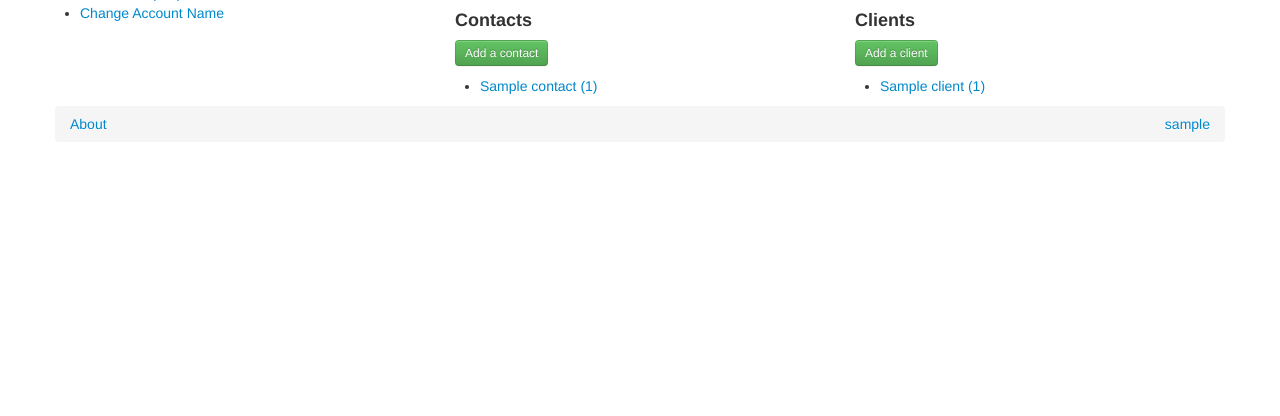
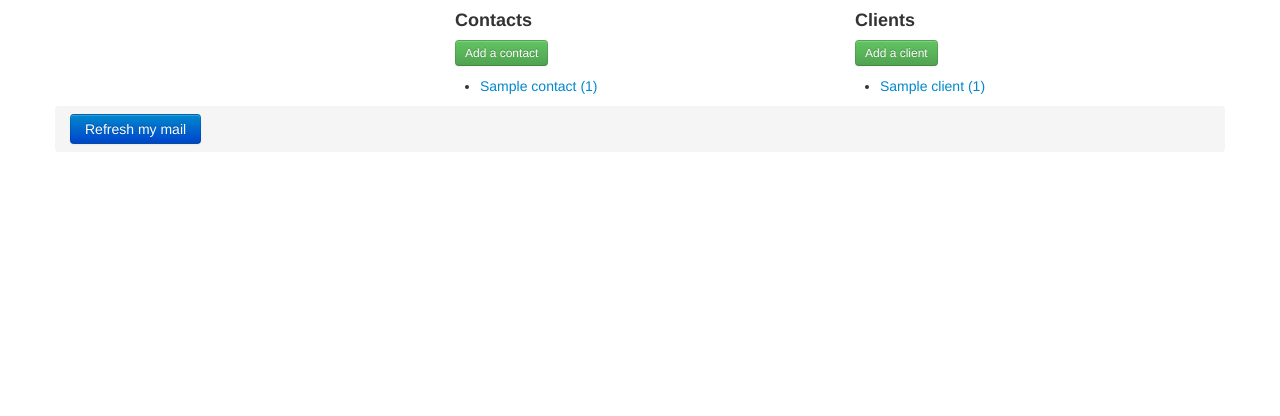
Before and after one commit to jmoswalt/djangodash2012, a Django app: a page that uses oldmail/templates/footer.html in a window 1280 px wide. Shown: the part 327-743 px from the top of the page. Run offline with Django 3.2, Linux system fonts and the light colour scheme; a user stored in the database is signed in; tables that the repository leaves empty hold one stand-in row (values such as "Sample post"); parts of the project's set-up code (start-up, migrations or seed data) failed here and were passed over; some libraries are stand-ins or nearby versions.

Commit message:
Moving links around to be more readily accessible.

```diff
--- a/oldmail/templates/account_sidebar.html
+++ b/oldmail/templates/account_sidebar.html
@@ -1,5 +1,5 @@
     <div>
-        <h4>Account members</h4>
+        <h4>Members</h4>
         <table class="table table-condensed">
             <tr>
                 <th>Name</th>
@@ -20,18 +20,4 @@
             </tr>
         {% endfor %}
         </table>
-        {% if request.user.profile.oauth_token %}
-        <p><a class="btn btn-primary" href="{% url get_mail account.slug %}">Refresh my mail</a></p>
-        {% else %}
-        <p><a class="btn btn-success" href="{% url oauth_connect request.user.profile.account.slug %}">Setup mail sync</a></p>
-        {% endif %}
     </div>
-    {% if request.user.profile.is_account_admin %}
-    <div>
-        <h4>Admin</h4>
-        <ul>
-            <li><a href="{% url account_invite user.profile.account.slug %}">Invite more people</a></li>
-            <li><a href="{% url account_change account.slug %}">Change Account Name</a></li>
-        </ul>
-    </div>
-    {% endif %}
--- a/oldmail/templates/footer.html
+++ b/oldmail/templates/footer.html
@@ -1,9 +1,14 @@
 <div class="span12">
     <ul class="breadcrumb center">
-        <li><a href="{% url about %}">About</a></li>
 
-        {% if user.is_authenticated and user.profile.account %}
-        <li class="pull-right"><a href="{% url profile_change user.profile.account.slug user.pk %}">{{ request.user.username }}</a></li>
+        {% if user.is_authenticated %}
+            {% if request.user.profile.oauth_token %}
+            <li><a class="btn btn-primary" href="{% url get_mail user.profile.account.slug %}">Refresh my mail</a></li>
+            {% else %}
+            <li><a class="btn btn-success" href="{% url oauth_connect user.profile.account.slug %}">Setup mail sync</a></li>
+            {% endif %}
+        {% else %}
+            <li><a href="{% url about %}">About</a></li>
         {% endif %}
 
     </ul>
--- a/oldmail/templates/header.html
+++ b/oldmail/templates/header.html
@@ -22,6 +22,8 @@
 
           {% if request.user.is_authenticated and request.user.profile.account %}
           <li><a href="{% url account_detail request.user.profile.account.slug %}">Dashboard</a></li>
+          <li><a href="{% url search request.user.profile.account.slug %}">Search Clients &amp; Contacts</a></li>
+          <li><a href="{% url account_invite user.profile.account.slug %}">Invite more people</a></li>
           {% endif %}
 
         </ul>
@@ -29,6 +31,8 @@
           {% if not request.user.is_authenticated %}
           <li><a href="{% url django.contrib.auth.views.login %}">Login</a></li>
           {% else %}
+          <li><a href="{% url account_change user.profile.account.slug %}">My Account</a></li>
+          <li><a href="{% url profile_change user.profile.account.slug user.pk %}">My Profile</a></li>
           <li><a href="{% url django.contrib.auth.views.logout %}">Logout</a></li>
           {% endif %}
         </ul>
```
